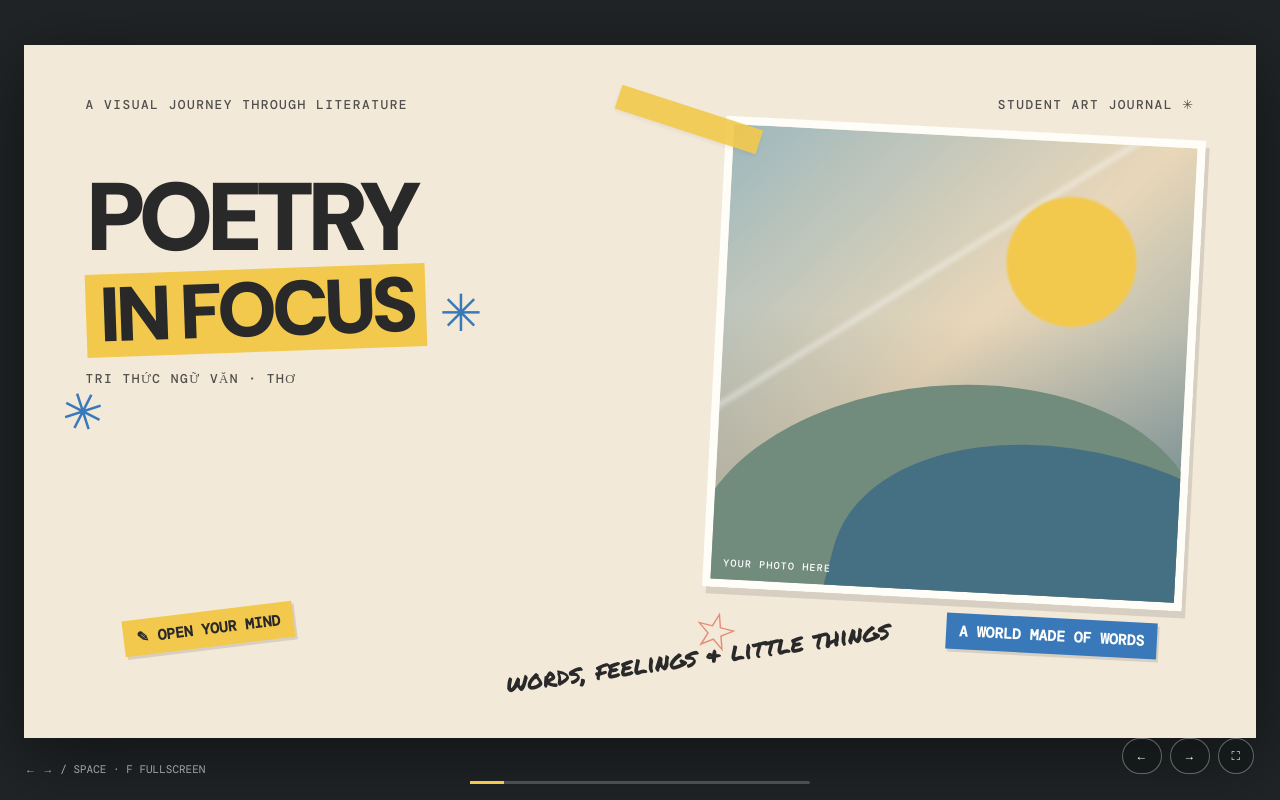
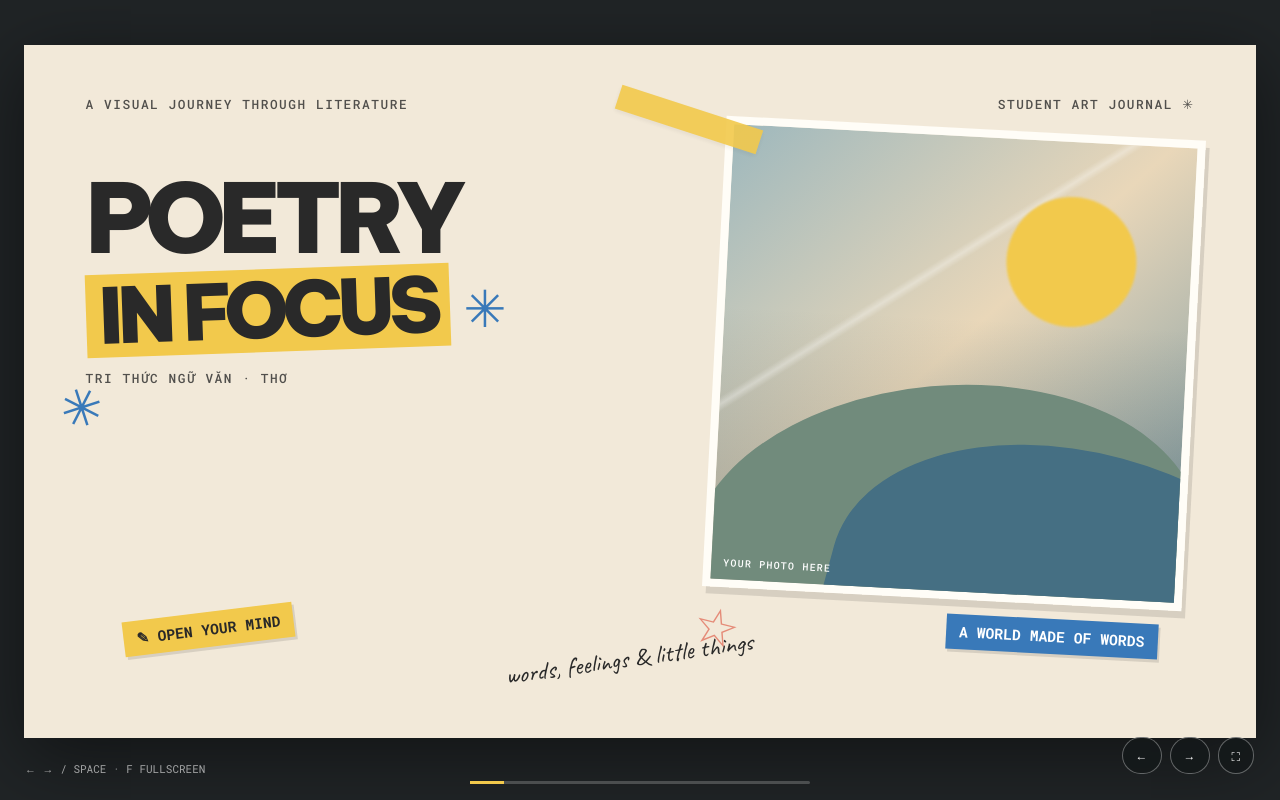
Before and after one commit to mthuw060/minh-th-, a plain HTML site: page poetry-in-focus.html in a window 1280 px wide. Drawn offline with nearby package versions, Linux system fonts and the light colour scheme.

Commit message:
Fix Vietnamese font rendering in Poetry in Focus

```diff
--- a/poetry-in-focus.html
+++ b/poetry-in-focus.html
@@ -6,10 +6,10 @@
 <title>POETRY IN FOCUS — Art Journal</title>
 <link rel="preconnect" href="https://fonts.googleapis.com">
 <link rel="preconnect" href="https://fonts.gstatic.com" crossorigin>
-<link href="https://fonts.googleapis.com/css2?family=DM+Mono:wght@400;500&family=DM+Sans:wght@400;500;600;700;800;900&family=Permanent+Marker&family=Playfair+Display:wght@700;800;900&display=swap" rel="stylesheet">
+<link href="https://fonts.googleapis.com/css2?family=Be+Vietnam+Pro:wght@400;500;600;700;800;900&family=Caveat:wght@400;700&family=Playfair+Display:wght@700;800;900&family=Roboto+Mono:wght@400;500;600;700&display=swap" rel="stylesheet">
 <style>
 :root{--paper:#f2e9d9;--yellow:#f2c94c;--blue:#3979b9;--sage:#8ba58b;--ink:#292929;--coral:#e58b78;--lav:#c9b4d9;--white:#fffdf7}
-*{box-sizing:border-box}html,body{margin:0;width:100%;height:100%;overflow:hidden;background:#202426;color:var(--ink);font-family:"DM Sans",sans-serif}
+*{box-sizing:border-box}html,body{margin:0;width:100%;height:100%;overflow:hidden;background:#202426;color:var(--ink);font-family:"Be Vietnam Pro",sans-serif}
 .deck{height:100%;display:grid;place-items:center;padding:24px 24px 42px;perspective:1800px;position:relative}
 .slide{display:none;position:relative;width:min(calc(100vw - 48px),calc((100vh - 90px)*16/9));aspect-ratio:16/9;overflow:hidden;padding:4.2% 5%;box-shadow:0 18px 70px #0007;isolation:isolate}
 .slide.active{display:block;cursor:pointer}
@@ -20,22 +20,22 @@
 @keyframes pageTurnPrev{from{transform:translate(-50%,-50%) rotateY(0);filter:brightness(1)}to{transform:translate(-50%,-50%) rotateY(100deg);filter:brightness(.72)}}
 
 .paper{background:var(--paper)}.sage{background:#dce6d9}.sky{background:#dce7f0}.lav{background:#e8dff0}.peach{background:#f0d8c6}.blue{background:#3979b9;color:#fffdf7}
-.kicker{font:500 clamp(9px,1vw,14px) "DM Mono";letter-spacing:.12em;text-transform:uppercase;opacity:.8}
-h1,h2,h3,p{margin:0}h1{font:900 clamp(42px,7.5vw,112px)/.88 "DM Sans";letter-spacing:-.075em}h2{font:900 clamp(30px,4.5vw,68px)/.95 "DM Sans";letter-spacing:-.06em}h3{font:800 clamp(18px,2.3vw,34px)/1 "DM Sans";letter-spacing:-.04em}
-.serif{font-family:"Playfair Display",serif}.marker{font-family:"Permanent Marker",cursive;font-weight:400}
+.kicker{font:500 clamp(9px,1vw,14px) "Roboto Mono";letter-spacing:.12em;text-transform:uppercase;opacity:.8}
+h1,h2,h3,p{margin:0}h1{font:900 clamp(42px,7.5vw,112px)/.88 "Be Vietnam Pro";letter-spacing:-.075em}h2{font:900 clamp(30px,4.5vw,68px)/.95 "Be Vietnam Pro";letter-spacing:-.06em}h3{font:800 clamp(18px,2.3vw,34px)/1 "Be Vietnam Pro";letter-spacing:-.04em}
+.serif{font-family:"Playfair Display",serif}.marker{font-family:"Caveat",cursive;font-weight:400}
 .small{font-size:clamp(11px,1.15vw,17px);line-height:1.5}.body{font-size:clamp(13px,1.45vw,21px);line-height:1.5}.muted{opacity:.7}
 .row{display:flex;align-items:center;gap:14px}.between{justify-content:space-between}.stack{display:flex;flex-direction:column;gap:14px}
 .tape{position:absolute;width:18%;height:25px;background:var(--yellow);opacity:.9;transform:rotate(-8deg);z-index:5;box-shadow:0 2px 5px #0001}
-.sticker{display:inline-block;padding:8px 13px;background:var(--yellow);font:700 clamp(10px,1.15vw,16px) "DM Mono";text-transform:uppercase;box-shadow:2px 3px 0 #29292922;transform:rotate(-3deg)}
+.sticker{display:inline-block;padding:8px 13px;background:var(--yellow);font:700 clamp(10px,1.15vw,16px) "Roboto Mono";text-transform:uppercase;box-shadow:2px 3px 0 #29292922;transform:rotate(-3deg)}
 .sticker.blueTag{background:var(--blue);color:white;transform:rotate(3deg)}.sticker.coralTag{background:var(--coral);transform:rotate(2deg)}.sticker.paperTag{background:var(--white);border:1px solid #29292955}
-.doodle{position:absolute;font-family:"Permanent Marker";font-size:clamp(28px,4vw,58px);color:var(--blue);line-height:1;pointer-events:none}
+.doodle{position:absolute;font-family:"Caveat";font-size:clamp(28px,4vw,58px);color:var(--blue);line-height:1;pointer-events:none}
 .photo{position:relative;background:linear-gradient(135deg,#9eb8bd,#e9d7b9 48%,#7897a1);overflow:hidden;min-height:120px}
 .photo:before{content:"";position:absolute;inset:0;background:linear-gradient(145deg,transparent 35%,#ffffff55 36%,transparent 37%),linear-gradient(0deg,#243d4a55,transparent 60%)}
-.photo:after{content:"YOUR PHOTO HERE";position:absolute;bottom:10px;left:12px;color:#fff;font:500 10px "DM Mono";letter-spacing:.12em}
+.photo:after{content:"YOUR PHOTO HERE";position:absolute;bottom:10px;left:12px;color:#fff;font:500 10px "Roboto Mono";letter-spacing:.12em}
 .photo .sun{position:absolute;width:28%;aspect-ratio:1;border-radius:50%;background:#f2c94c;right:12%;top:12%;filter:blur(1px)}
 .photo .hill{position:absolute;bottom:-25%;width:110%;height:70%;left:-5%;background:#718b7c;border-radius:50% 50% 0 0;transform:rotate(-8deg)}
 .photo .hill.two{background:#456f83;left:25%;bottom:-38%;transform:rotate(12deg)}
-.photoLabel{position:absolute;z-index:2;bottom:8px;left:10px;color:white;font:500 9px "DM Mono";letter-spacing:.1em}
+.photoLabel{position:absolute;z-index:2;bottom:8px;left:10px;color:white;font:500 9px "Roboto Mono";letter-spacing:.1em}
 .paperNote{background:var(--white);padding:16px 18px;box-shadow:3px 5px 0 #29292916;transform:rotate(-1.5deg)}
 .highlight{background:var(--yellow);padding:0 .12em;box-decoration-break:clone;-webkit-box-decoration-break:clone}
 .circle{border:2px solid var(--blue);border-radius:50%;padding:9px 15px;display:inline-block;transform:rotate(-9deg);font-weight:800}
@@ -44,14 +44,14 @@ h1,h2,h3,p{margin:0}h1{font:900 clamp(42px,7.5vw,112px)/.88 "DM Sans";letter-spa
 .rule{height:2px;background:var(--ink);opacity:.2}
 .twoCol{display:grid;grid-template-columns:1.1fr .9fr;gap:4%;height:100%;align-items:center}
 .three{display:grid;grid-template-columns:repeat(3,1fr);gap:12px}
-.tag{font:700 clamp(10px,1vw,14px) "DM Mono";padding:8px 11px;background:var(--yellow);display:inline-block;transform:rotate(-2deg)}
+.tag{font:700 clamp(10px,1vw,14px) "Roboto Mono";padding:8px 11px;background:var(--yellow);display:inline-block;transform:rotate(-2deg)}
 .note{font-size:clamp(11px,1.1vw,16px);line-height:1.45;background:#fffdf7;padding:12px 14px;box-shadow:2px 3px 0 #29292916}
-.bullet{display:flex;gap:10px;align-items:flex-start}.bullet:before{content:"✳";font-size:1.1em;color:var(--blue);font-family:"Permanent Marker"}
+.bullet{display:flex;gap:10px;align-items:flex-start}.bullet:before{content:"✳";font-size:1.1em;color:var(--blue);font-family:"Caveat"}
 .progress{position:fixed;bottom:16px;left:50%;transform:translateX(-50%);width:min(340px,40vw);height:3px;background:#ffffff35;border-radius:5px;z-index:20}.progress span{display:block;height:100%;width:10%;background:var(--yellow);transition:width .35s}
 .controls{position:fixed;bottom:26px;right:26px;display:flex;gap:8px;z-index:30}
-.controls button{border:1px solid #ffffff55;background:#15191bd9;color:white;border-radius:30px;padding:9px 13px;font:500 12px "DM Mono";cursor:pointer}
+.controls button{border:1px solid #ffffff55;background:#15191bd9;color:white;border-radius:30px;padding:9px 13px;font:500 12px "Roboto Mono";cursor:pointer}
 .controls button:hover{background:var(--blue)}
-.hint{position:fixed;bottom:24px;left:25px;color:#ffffff99;font:11px "DM Mono";z-index:30}
+.hint{position:fixed;bottom:24px;left:25px;color:#ffffff99;font:11px "Roboto Mono";z-index:30}
 @media(max-width:650px){.deck{padding:8px 6px 40px}.slide{width:calc(100vw - 12px);padding:5%}.controls{right:8px;bottom:8px}.hint{left:8px;bottom:14px}.twoCol{gap:2%}.paperNote{padding:8px}.sticker{padding:5px 8px}}
 </style>
 </head>
@@ -60,7 +60,7 @@ h1,h2,h3,p{margin:0}h1{font:900 clamp(42px,7.5vw,112px)/.88 "DM Sans";letter-spa
 <section class="slide paper active">
   <div class="kicker">A visual journey through literature <span style="float:right">student art journal ✳</span></div>
   <div style="position:absolute;left:5%;top:19%;z-index:3">
-    <h1>POETRY</h1><div class="row" style="margin-top:8px"><span style="background:var(--yellow);padding:5px 13px;transform:rotate(-2deg);font:900 clamp(38px,6vw,88px)/.95 'DM Sans';letter-spacing:-.07em">IN FOCUS</span><span class="doodle" style="position:static">✳</span></div>
+    <h1>POETRY</h1><div class="row" style="margin-top:8px"><span style="background:var(--yellow);padding:5px 13px;transform:rotate(-2deg);font:900 clamp(38px,6vw,88px)/.95 'Be Vietnam Pro';letter-spacing:-.07em">IN FOCUS</span><span class="doodle" style="position:static">✳</span></div>
     <p class="kicker" style="margin-top:18px">TRI THỨC NGỮ VĂN · THƠ</p>
   </div>
   <div class="photo" style="position:absolute;right:5%;top:12%;width:39%;height:68%;transform:rotate(3deg);border:8px solid var(--white);box-shadow:4px 7px 0 #29292922"><span class="sun"></span><span class="hill"></span><span class="hill two"></span></div>
@@ -106,7 +106,7 @@ h1,h2,h3,p{margin:0}h1{font:900 clamp(42px,7.5vw,112px)/.88 "DM Sans";letter-spa
     <path d="M35 190 C110 185 110 75 220 105 S330 230 435 130 S570 45 670 85 S790 110 865 25" fill="none" stroke="#3979b9" stroke-width="8" stroke-linecap="round"/>
     <path d="M35 190 C110 185 110 75 220 105 S330 230 435 130 S570 45 670 85 S790 110 865 25" fill="none" stroke="#f2c94c" stroke-width="3" stroke-dasharray="4 15"/>
     <g fill="#f2c94c" stroke="#292929" stroke-width="3"><circle cx="35" cy="190" r="10"/><circle cx="220" cy="105" r="10"/><circle cx="435" cy="130" r="10"/><circle cx="670" cy="85" r="10"/><circle cx="865" cy="25" r="10"/></g>
-    <g fill="#292929" font-family="DM Mono" font-size="20"><text x="20" y="230">MỞ ĐẦU</text><text x="170" y="75">PHÁT TRIỂN</text><text x="390" y="175">CHUYỂN BIẾN</text><text x="635" y="53">CAO TRÀO</text><text x="770" y="70">KẾT THÚC</text></g>
+    <g fill="#292929" font-family="Roboto Mono" font-size="20"><text x="20" y="230">MỞ ĐẦU</text><text x="170" y="75">PHÁT TRIỂN</text><text x="390" y="175">CHUYỂN BIẾN</text><text x="635" y="53">CAO TRÀO</text><text x="770" y="70">KẾT THÚC</text></g>
   </svg>
   <div class="row" style="gap:3%;align-items:stretch">
     <div class="paperNote" style="flex:1"><span class="sticker">MẠCH CẢM XÚC</span><p class="small" style="margin-top:10px">Sự vận động, phát triển của cảm xúc từ đầu đến cuối bài thơ.</p></div>
@@ -173,7 +173,7 @@ h1,h2,h3,p{margin:0}h1{font:900 clamp(42px,7.5vw,112px)/.88 "DM Sans";letter-spa
   <div class="twoCol" style="margin-top:3%">
     <div class="stack">
       <div class="paperNote"><span class="sticker blueTag">MINI QUIZ</span><h3 style="margin-top:14px">Thử tài quan sát!</h3><p class="body" style="margin-top:10px">Khi đọc một bài thơ, em sẽ dựa vào những dấu hiệu nào để nhận biết nhịp điệu và hình ảnh thơ?</p></div>
-      <button onclick="document.getElementById('answer').hidden=!document.getElementById('answer').hidden" style="border:0;background:var(--yellow);padding:12px 18px;font:700 14px 'DM Mono';cursor:pointer;transform:rotate(-2deg);width:max-content">REVEAL A NOTE ↗</button>
+      <button onclick="document.getElementById('answer').hidden=!document.getElementById('answer').hidden" style="border:0;background:var(--yellow);padding:12px 18px;font:700 14px 'Roboto Mono';cursor:pointer;transform:rotate(-2deg);width:max-content">REVEAL A NOTE ↗</button>
       <div id="answer" class="note" hidden>Gợi ý: chú ý cách ngắt nhịp, cách gieo vần, từ ngữ gợi hình và những liên tưởng mà bài thơ tạo ra.</div>
     </div>
     <div style="position:relative">
```
